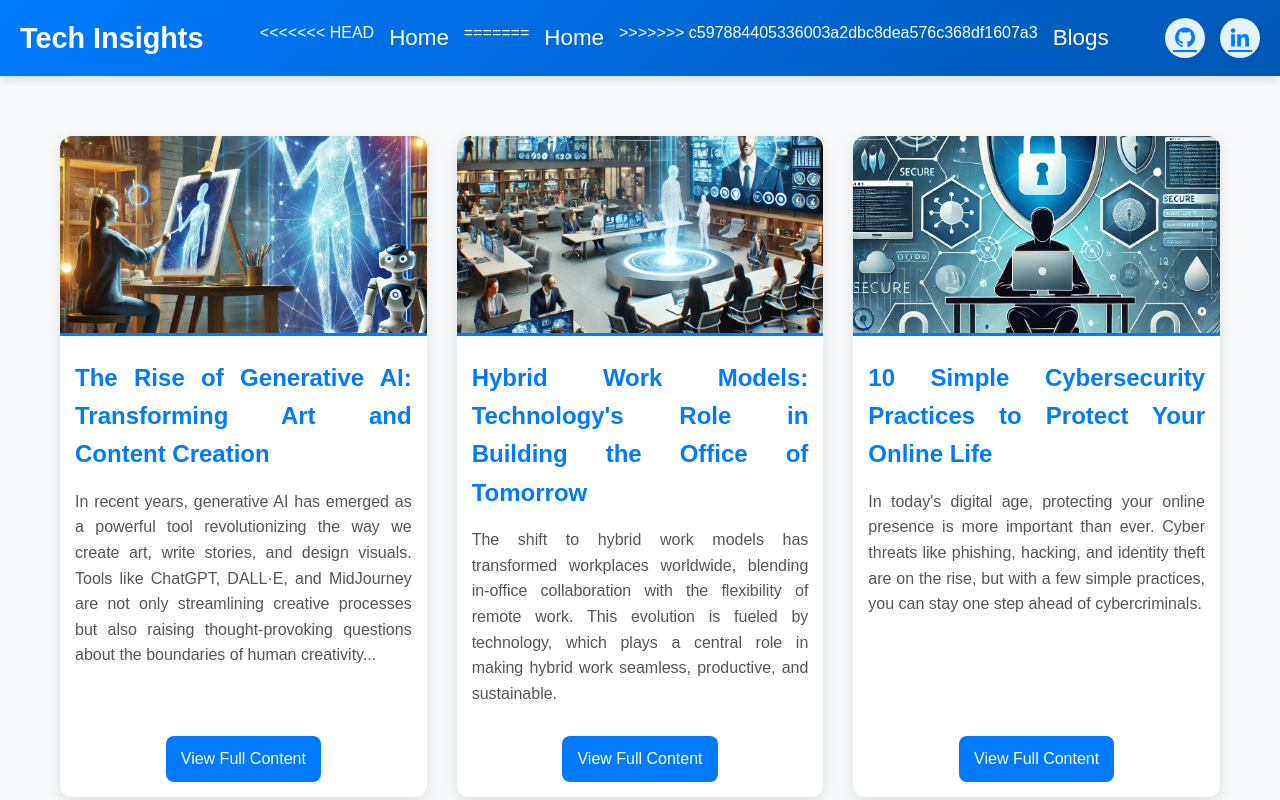
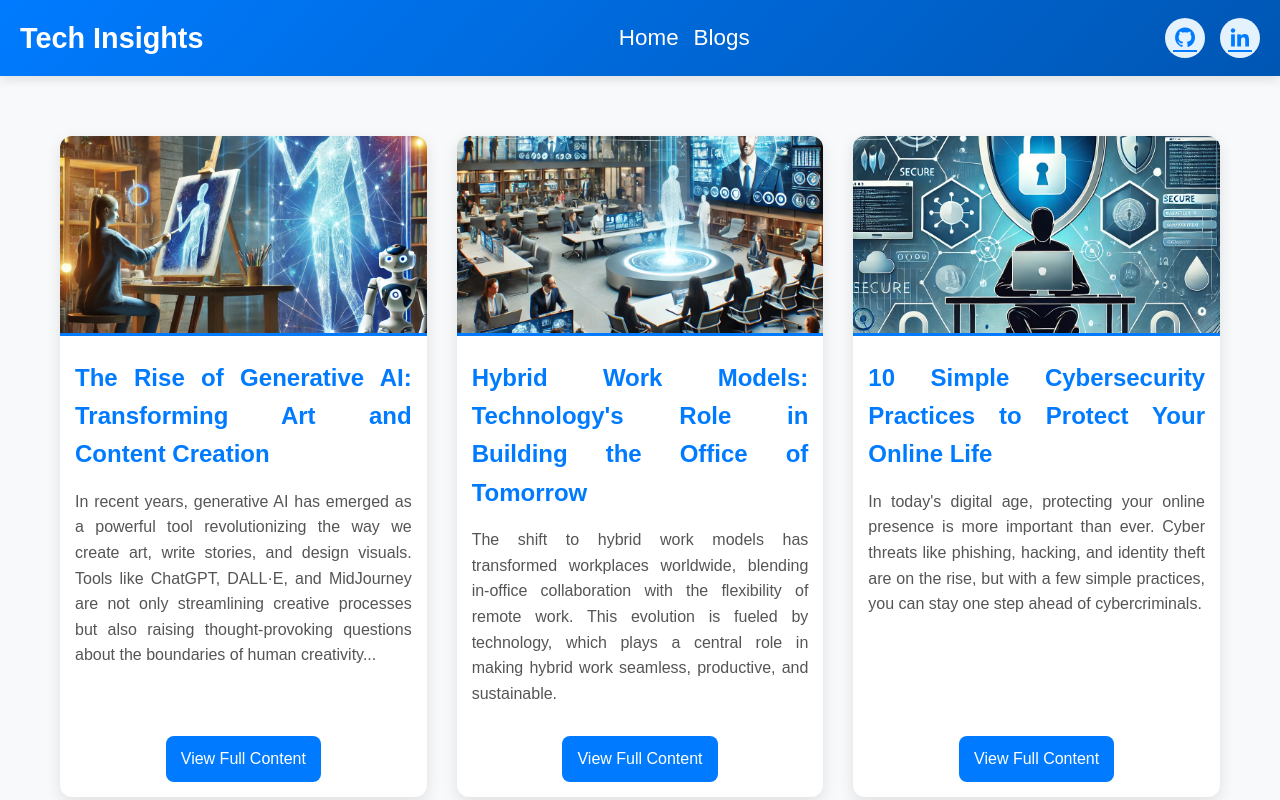
Before and after one commit to Ahsanur-42/Blog-Site, a plain HTML site: page index.html in a window 1280 px wide. Shown: the top 800 px of the page. Drawn offline with nearby package versions, Linux system fonts and the light colour scheme.

Commit message:
06-03-2025

```diff
--- a/index.html
+++ b/index.html
@@ -18,11 +18,7 @@
         </div>
         <nav class="nav">
             <ul>
-<<<<<<< HEAD
                 <li><a href="mdahsanurrahaman.netlify.app">Home</a></li>
-=======
-                <li><a href="https://mdahsanurrahaman.netlify.app" target="_blank">Home</a></li>
->>>>>>> c597884405336003a2dbc8dea576c368df1607a3
                 <li><a href="#blogs">Blogs</a></li>
             </ul>
         </nav>
```
